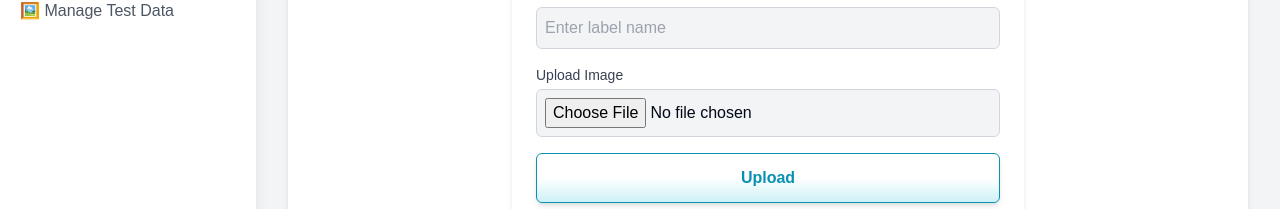
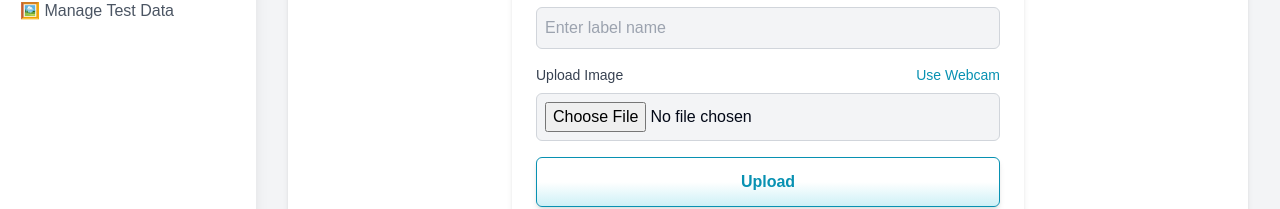
Before and after one commit to linphone2000/home-security, a Next.js app: page /newimage in a window 1280 px wide. Shown: the part 269-478 px from the top of the page. Built offline with nearby package versions, Linux system fonts and the light colour scheme; no server answers.

Commit message:
Add webcam capture functionality to NewImageComponent and improve image upload handling

```diff
--- a/components/NewImageComponent.jsx
+++ b/components/NewImageComponent.jsx
@@ -1,11 +1,14 @@
 "use client";
-import React, { useState } from "react";
+import React, { useState, useRef } from "react";
+import Webcam from "react-webcam";
 
 const NewImageComponent = () => {
   const [label, setLabel] = useState("");
-  const [image, setImage] = useState(null);
+  const [image, setImage] = useState(null); // Stores uploaded or captured image
   const [loading, setLoading] = useState(false);
   const [message, setMessage] = useState("");
+  const [useWebcam, setUseWebcam] = useState(false); // Toggle between upload and webcam
+  const webcamRef = useRef(null); // Reference to Webcam component
 
   const handleLabelChange = (e) => {
     setLabel(e.target.value);
@@ -15,11 +18,26 @@ const NewImageComponent = () => {
     setImage(e.target.files[0]);
   };
 
+  const handleCapture = () => {
+    const imageSrc = webcamRef.current.getScreenshot();
+    if (imageSrc) {
+      // Convert base64 to Blob
+      fetch(imageSrc)
+        .then((res) => res.blob())
+        .then((blob) => {
+          const file = new File([blob], `${label || "captured"}.jpg`, {
+            type: "image/jpeg",
+          });
+          setImage(file);
+        });
+    }
+  };
+
   const handleSubmit = async (e) => {
     e.preventDefault();
 
     if (!label || !image) {
-      setMessage("Please enter a label and select an image.");
+      setMessage("Please enter a label and select or capture an image.");
       return;
     }
 
@@ -40,6 +58,7 @@ const NewImageComponent = () => {
         setMessage("Label and image uploaded successfully!");
         setLabel("");
         setImage(null);
+        setUseWebcam(false); // Reset to upload mode after success
       } else {
         setMessage("Failed to upload label and image.");
       }
@@ -71,23 +90,60 @@ const NewImageComponent = () => {
           />
         </div>
         <div>
-          <label className="block text-sm font-medium text-gray-700 dark:text-gray-300 mb-1">
-            Upload Image
+          <div className="flex justify-between items-center mb-2">
+            <label className="block text-sm font-medium text-gray-700 dark:text-gray-300">
+              {useWebcam ? "Capture Image" : "Upload Image"}
             </label>
+            <button
+              type="button"
+              onClick={() => {
+                setUseWebcam(!useWebcam);
+                setImage(null); // Clear previous image when switching
+              }}
+              className="text-cyan-600 dark:text-cyan-400 hover:text-cyan-800 dark:hover:text-cyan-500 text-sm"
+            >
+              {useWebcam ? "Switch to Upload" : "Use Webcam"}
+            </button>
+          </div>
+          {useWebcam ? (
+            <div className="space-y-2">
+              <Webcam
+                audio={false}
+                ref={webcamRef}
+                screenshotFormat="image/jpeg"
+                width="100%"
+                videoConstraints={{ facingMode: "user" }}
+                className="rounded-md shadow-sm"
+              />
+              <button
+                type="button"
+                onClick={handleCapture}
+                className="w-full px-4 py-2 bg-cyan-600 text-white rounded-md hover:bg-cyan-700 disabled:bg-cyan-400"
+                disabled={loading}
+              >
+                Take Picture
+              </button>
+              {image && (
+                <p className="text-gray-700 dark:text-gray-300 text-sm">
+                  Image captured! Ready to upload.
+                </p>
+              )}
+            </div>
+          ) : (
             <input
               type="file"
               accept="image/*"
               onChange={handleImageChange}
               className="w-full p-2 border rounded-md bg-gray-100 dark:bg-gray-800 dark:text-white border-gray-300 dark:border-gray-700 focus:ring-2 focus:ring-cyan-500"
-            required
+              required={!image} // Only required if no image is set
             />
+          )}
         </div>
         <button
           type="submit"
           disabled={loading}
           className="w-full relative overflow-hidden px-6 py-3 font-semibold text-cyan-600 dark:text-cyan-400 rounded-md shadow-md border border-cyan-600 dark:border-cyan-400 bg-white dark:bg-gray-900 transition-all duration-500 hover:bg-cyan-500 hover:text-white dark:hover:bg-cyan-600 disabled:bg-cyan-300 dark:disabled:bg-cyan-700"
         >
-          {/* Gradient hover effect */}
           <span
             className="absolute inset-x-0 bottom-0 h-1/2 group-hover:h-full bg-gradient-to-t from-cyan-500/20 to-transparent dark:from-cyan-700/20 dark:to-transparent pointer-events-none transition-all duration-500"
             aria-hidden="true"
```
Also changed, not shown: components/ObjectDetection.jsx (+0 -7 lines), lib/drawObjects.js (+6 -4 lines), public/labeled_images/EiEi/ref.jpg. Lines whose indentation alone changed are shown as unchanged.
